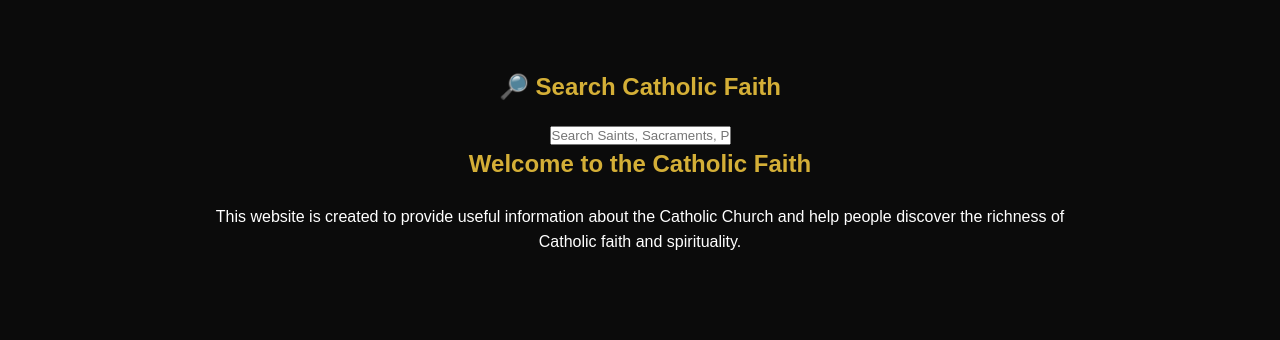
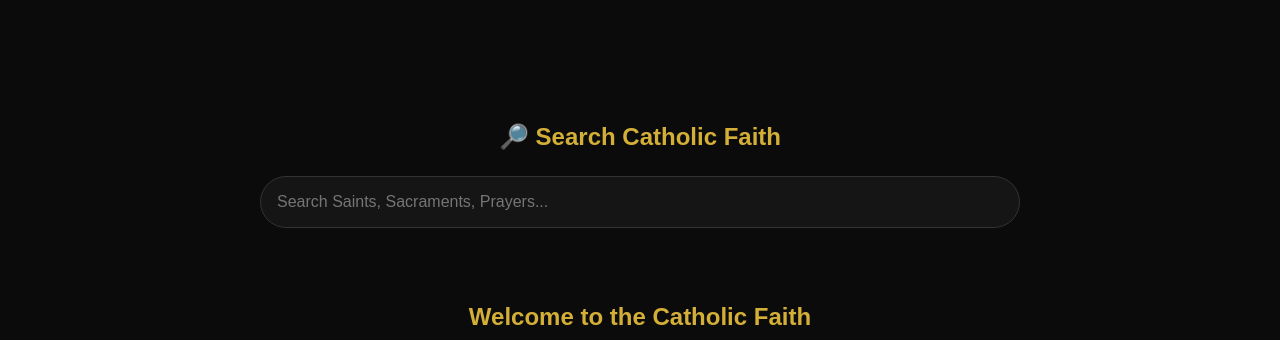
Before and after one commit to gasparpascal468-dot/catholic--spiritual--library, a plain HTML site: page index.html in a window 1280 px wide. Shown: the part 779-1119 px from the top of the page. Drawn offline with Linux system fonts and the light colour scheme.

Commit message:
Update style.css

```diff
--- a/style.css
+++ b/style.css
@@ -504,3 +504,61 @@ footer p {
     }
 
 }
+.search-section {
+    max-width: 800px;
+    margin: auto;
+    padding: 50px 20px;
+    text-align: center;
+}
+
+.search-section h2 {
+    color: #d4af37;
+    margin-bottom: 20px;
+}
+
+.search-section input {
+    width: 100%;
+    padding: 16px;
+
+    background: #151515;
+    color: white;
+
+    border: 1px solid #333;
+    border-radius: 30px;
+
+    font-size: 16px;
+}
+
+#searchMessage {
+    margin-top: 20px;
+    color: #cccccc;
+}
+.search-section {
+    max-width: 800px;
+    margin: auto;
+    padding: 50px 20px;
+    text-align: center;
+}
+
+.search-section h2 {
+    color: #d4af37;
+    margin-bottom: 20px;
+}
+
+.search-section input {
+    width: 100%;
+    padding: 16px;
+
+    background: #151515;
+    color: white;
+
+    border: 1px solid #333;
+    border-radius: 30px;
+
+    font-size: 16px;
+}
+
+#searchMessage {
+    margin-top: 20px;
+    color: #cccccc;
+}
```
